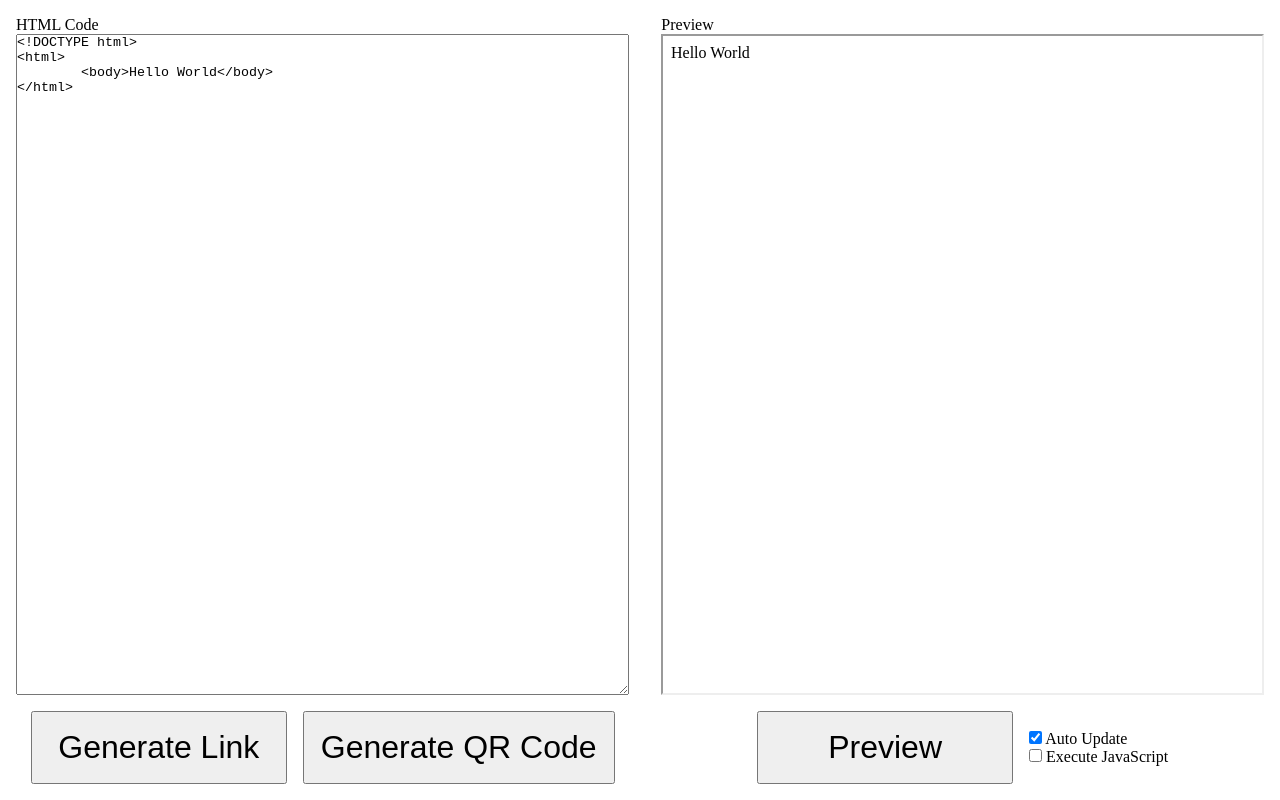
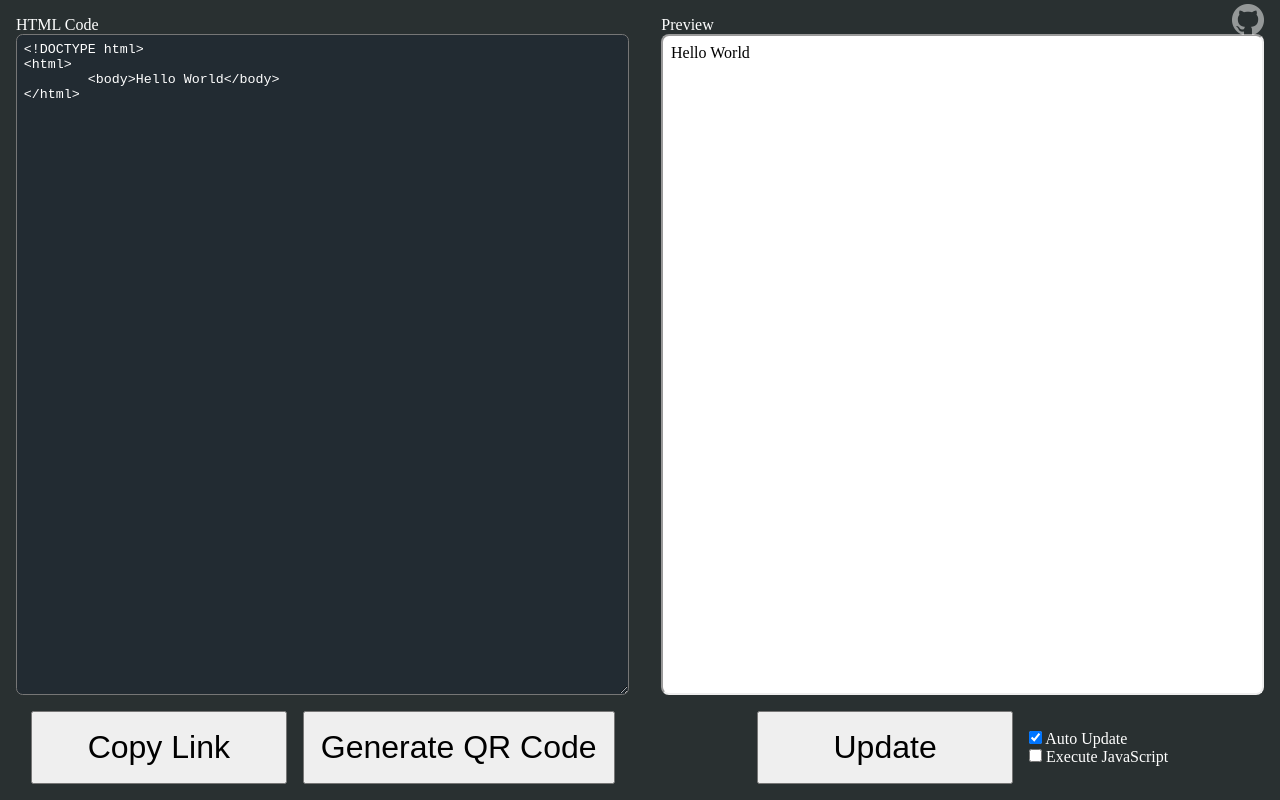
Before and after one commit to funmaker/hiurl, a plain HTML site: page generator.html in a window 1280 px wide. Drawn offline with Linux system fonts and the light colour scheme.

Commit message:
Styling and github link

```diff
--- a/generator.css
+++ b/generator.css
@@ -7,11 +7,16 @@
 
 html {
     height: 100%;
+    background-color: #293031;
+    color: white;
 }
 
 body {
     display: flex;
     height: 100%;
+    position: relative;
+    width: fit-content;
+    min-width: 100vw;
 }
 
 section {
@@ -29,10 +34,17 @@ textarea {
     width: calc(50vw - 2em);
     resize: horizontal;
     min-width: 100%;
+    padding: 0.5em;
+    background-color: rgba(26, 38, 51, 0.44);
+    color: white;
+    border-radius: 0.5em;
+    outline: none;
 }
 
 iframe {
     flex: 1;
+    background-color: white;
+    border-radius: 0.5em;
 }
 
 .buttons {
@@ -70,7 +82,7 @@ button {
 
 .modal {
     position: relative;
-    padding: 1.5em;
+    padding: 2em;
     background: white;
     border: 1px solid lightgray;
     border-radius: 1em;
@@ -78,7 +90,7 @@ button {
 
 .qrCode {
     width: auto;
-    max-height: calc(100vh - 5em);
+    max-height: calc(100vh - 6em);
 }
 
 .closeIcon {
@@ -100,3 +112,21 @@ button {
 .closeIcon:focus, .closeIcon:hover {
     opacity: 1.0;
 }
+
+.githubLink {
+    position: absolute;
+    top: 0;
+    right: 0.75em;
+    opacity: 0.5;
+    transition: opacity 0.15s ease;
+}
+
+.githubLink:hover, .githubLink:focus {
+    opacity: 1;
+}
+
+.githubLink img {
+    height: 2em;
+    width: auto;
+    margin: 0.25em;
+}
--- a/generator.html
+++ b/generator.html
@@ -10,7 +10,7 @@
         <label for="code">HTML Code</label>
         <textarea id="code"></textarea>
         <div class="buttons">
-            <button id="gen">Generate Link</button>
+            <button id="gen">Copy Link</button>
             <button id="genQr">Generate QR Code</button>
         </div>
     </section>
@@ -18,17 +18,18 @@
         <label for="preview">Preview</label>
         <iframe id="preview"></iframe>
         <div class="buttons">
-            <button>Preview</button>
+            <button id="update">Update</button>
             <div class="checkboxes">
                 <label><input type="checkbox" id="autoUpdate" checked /> Auto Update</label>
                 <label><input type="checkbox" id="execJS" /> Execute JavaScript</label>
             </div>
         </div>
     </section>
+    <a href="https://github.com/funmaker/hiurl" class="githubLink" target="_blank"><img src="github.png" alt="GitHub" ></a>
     <div id="qrCodeWrap" class="dimmer">
         <div class="modal">
             <a href="#" download="qrPage.png" id="qrCodeLink">
-                <img id="qrCode" class="qrCode">
+                <img id="qrCode" class="qrCode" alt="qrCode">
             </a>
             <div id="closeIcon" class="closeIcon">✕</div>
         </div>
--- a/generator.js
+++ b/generator.js
@@ -3,6 +3,7 @@ let iframe = document.getElementById("preview");
 const code = document.getElementById("code");
 const genBtn = document.getElementById("gen");
 const genQrBtn = document.getElementById("genQr");
+const updateBtn = document.getElementById("update");
 const autoUpdateCb = document.getElementById("autoUpdate");
 const execJSCb = document.getElementById("execJS");
 const qrCodeCanvas = document.getElementById("qrCode");
@@ -41,6 +42,7 @@ function updateIframe() {
   iframe.contentWindow.document.write(getCode());
   iframe.contentWindow.document.close();
 }
+updateBtn.addEventListener("click", updateIframe);
 code.addEventListener("input", () => {
   if(autoUpdate) updateIframe();
 });
```
Also changed, not shown: github.png (added).
